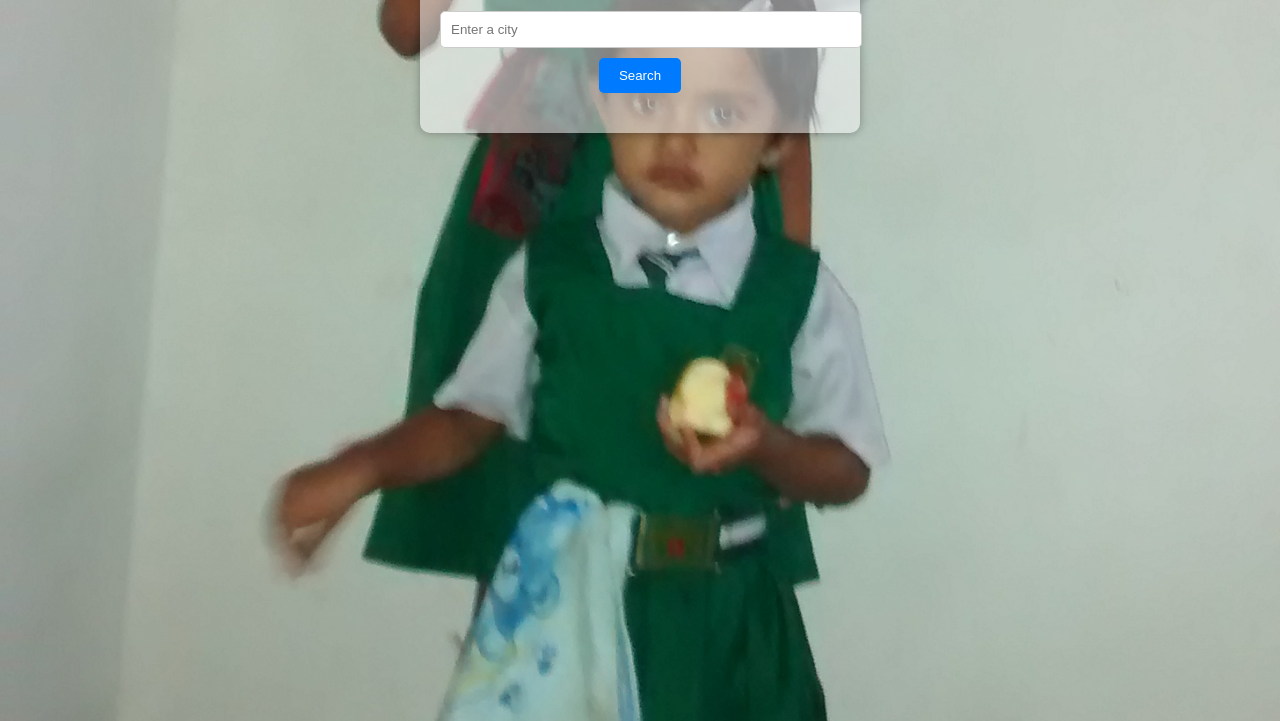
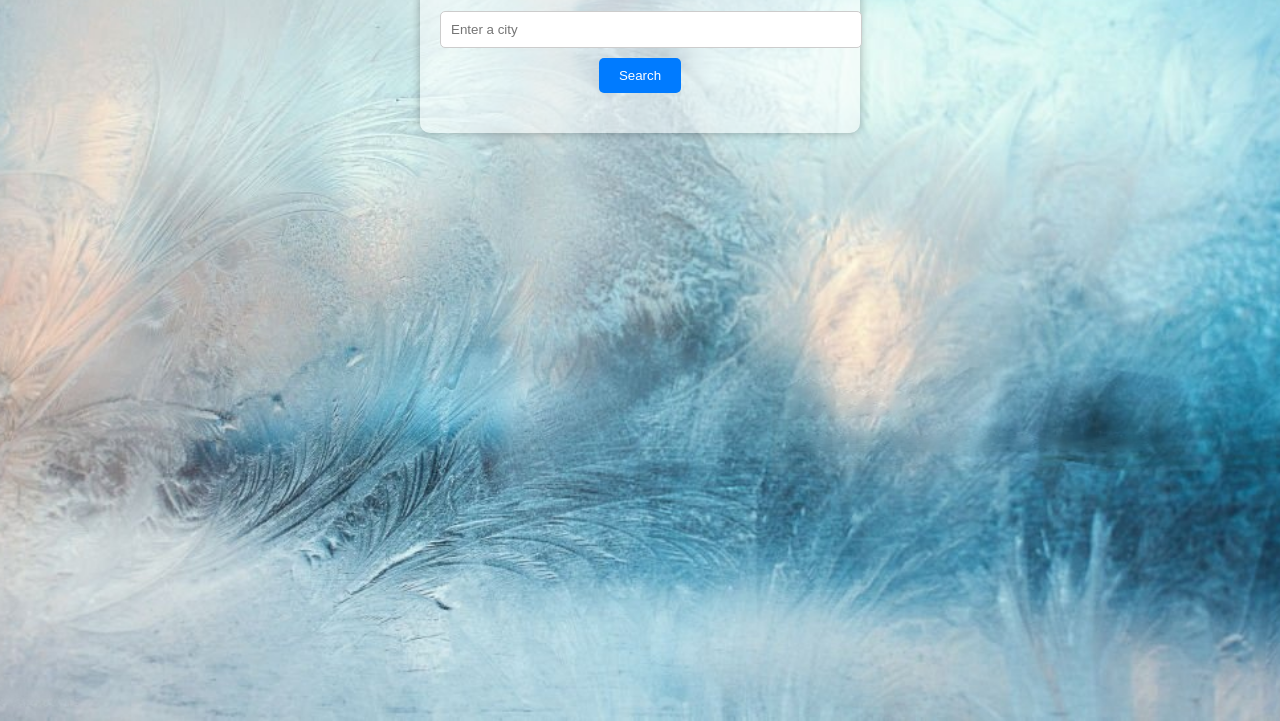
Before and after one commit to piyushok/howstheweather, a plain HTML site: page index.html in a window 1280 px wide. Shown: the part 184-905 px from the top of the page. Drawn offline with Linux system fonts and the light colour scheme.

Commit message:
Update style.css

```diff
--- a/style.css
+++ b/style.css
@@ -2,7 +2,7 @@ body {
     font-family: Arial, sans-serif;
     /* background-color: #f0f0f0; */
 
-  background-image: url('./ii.jpg');
+  background-image: url('./wmremove-transformed.jpeg');
   background-size: cover;
   background-position: center;
   background-repeat: no-repeat;
```
